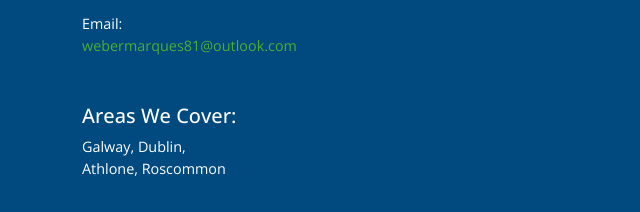
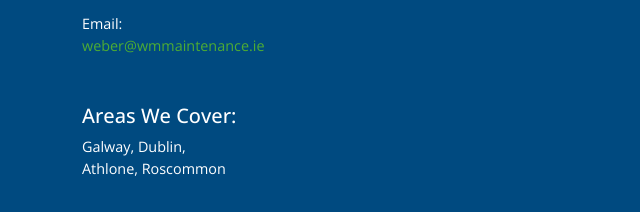
Before and after one commit to chrishiggins54/wm-maintenance-site, a website: page index.html in a window 1280 px wide. Shown: the part 3755-3967 px from the top of the page, 0-640 px from the left. Drawn offline with nearby package versions, Linux system fonts and the light colour scheme.

Commit message:
v1.2 Updated email address in footer

```diff
--- a/index.html
+++ b/index.html
@@ -203,7 +203,7 @@
                     <div class="footer-contact mb-5">
                         <h5>Contact Us:</h5>
                         <p>Phone:<br><a href="tel:+0894101609">089 410 1609</a></p>
-                        <p>Email:<br><a href="mailto:info@cleanplus.ie">webermarques81@outlook.com</a></p>
+                        <p>Email:<br><a href="mailto:weber@wmmaintenance.ie">weber@wmmaintenance.ie</a></p>
                     </div>
                     <div>
                         <h5>Areas We Cover:</h5>
```
